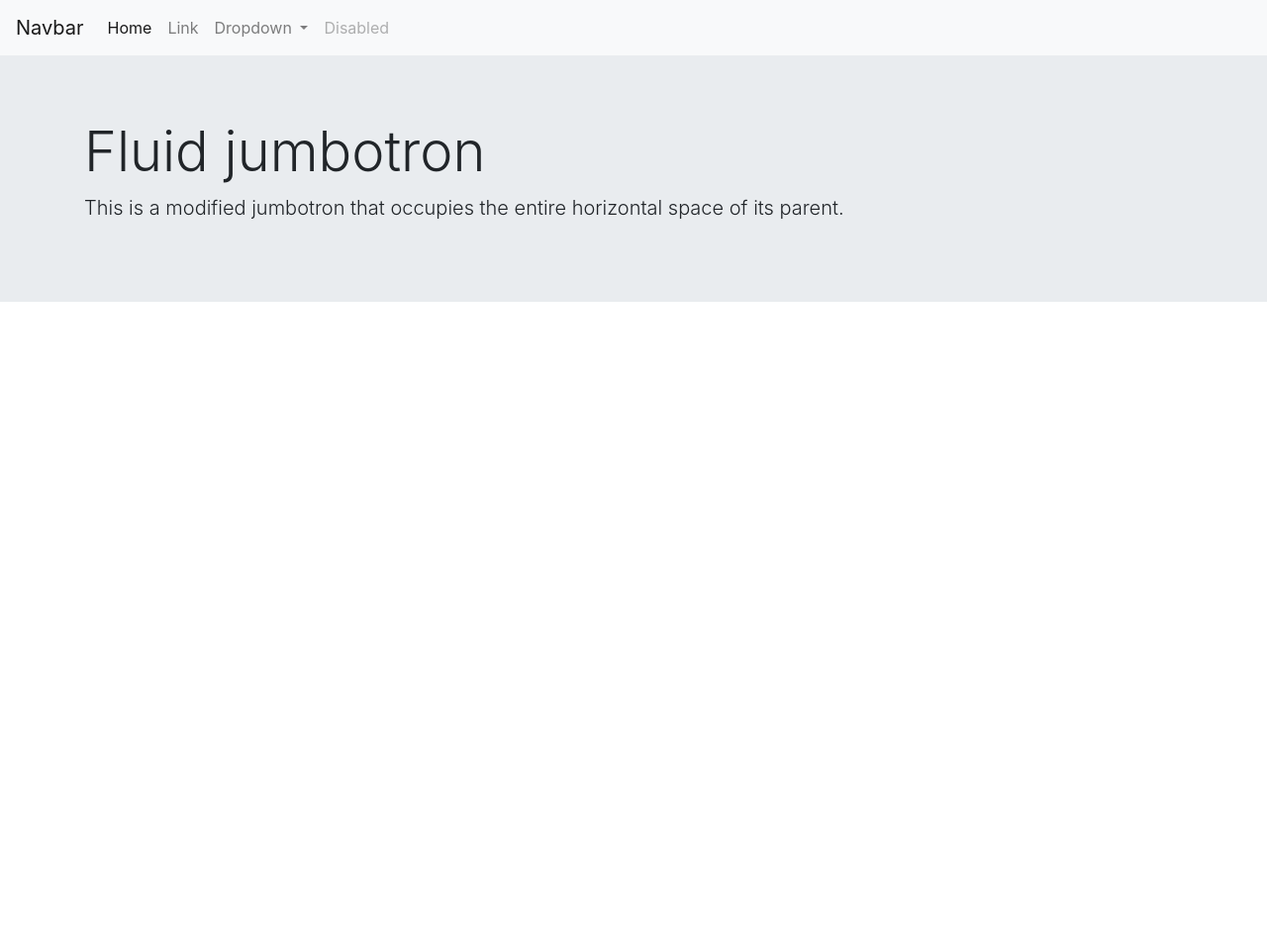
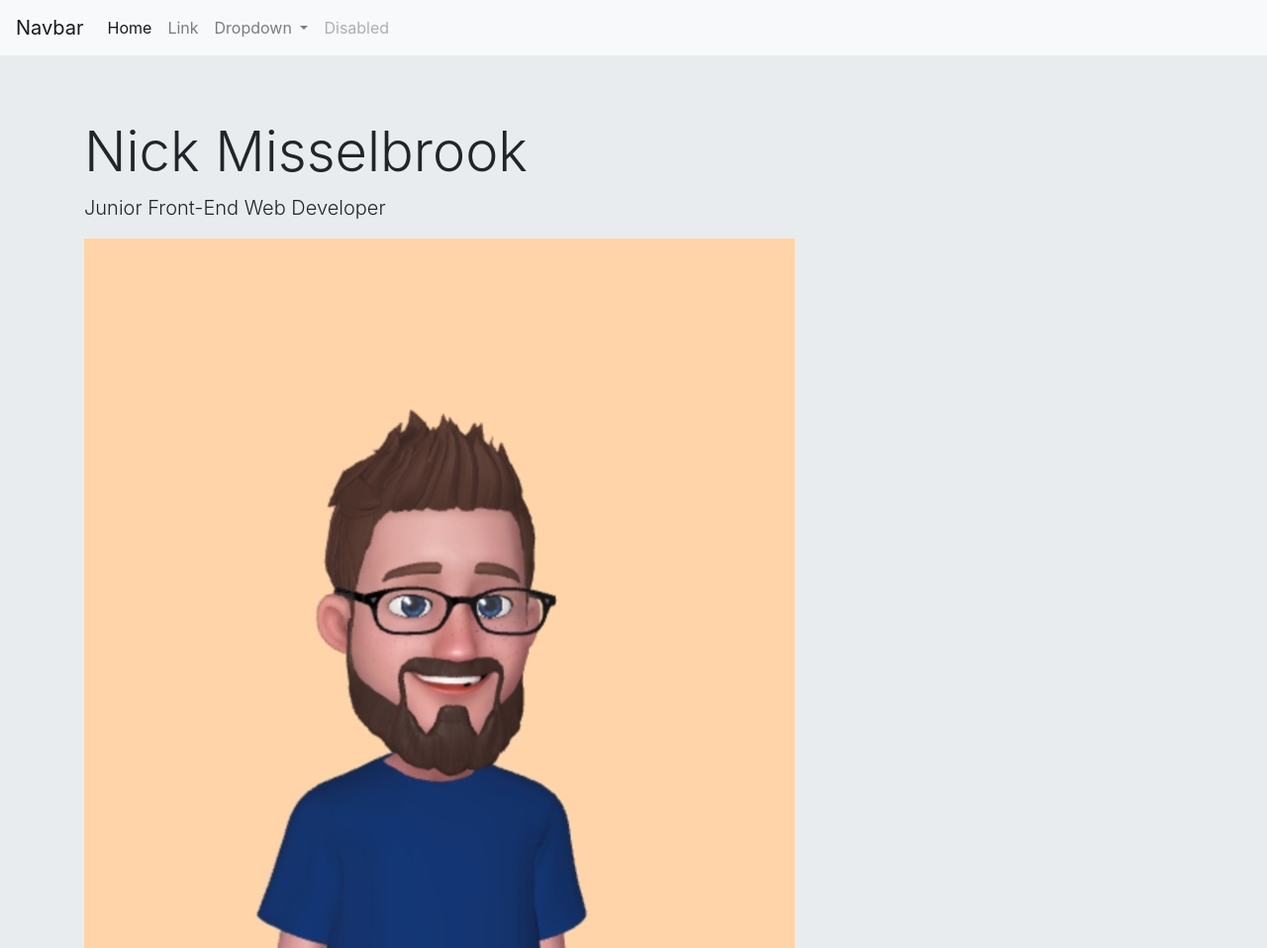
Before and after one commit to nickmbk/Bootstrap-Portfolio, a plain HTML site: page index.html in a window 1280 px wide. Shown: the top 958 px of the page at 99% size. Before the commit the page ends 800 px from the top, so only its background shows below. Drawn offline with nearby package versions, Linux system fonts and the light colour scheme.

Commit message:
add avatar image to jumbotron

```diff
--- a/index.html
+++ b/index.html
@@ -48,8 +48,9 @@
 
     <div class="jumbotron jumbotron-fluid">
         <div class="container">
-          <h1 class="display-4">Fluid jumbotron</h1>
-          <p class="lead">This is a modified jumbotron that occupies the entire horizontal space of its parent.</p>
+          <h1 class="display-4">Nick Misselbrook</h1>
+          <p class="lead">Junior Front-End Web Developer</p>
+          <img src="./images/avatar.jpg" class="img-fluid" alt="Responsive image">
         </div>
     </div>
 
```
